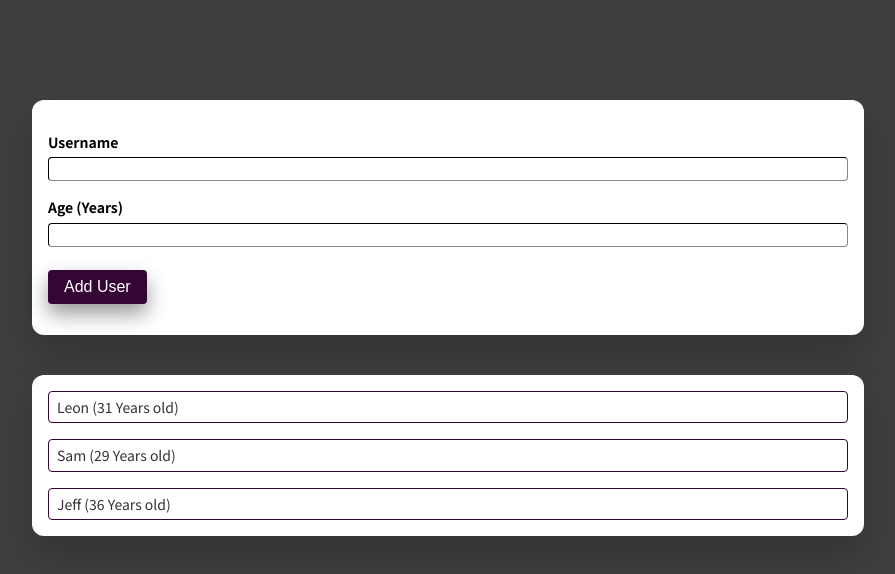
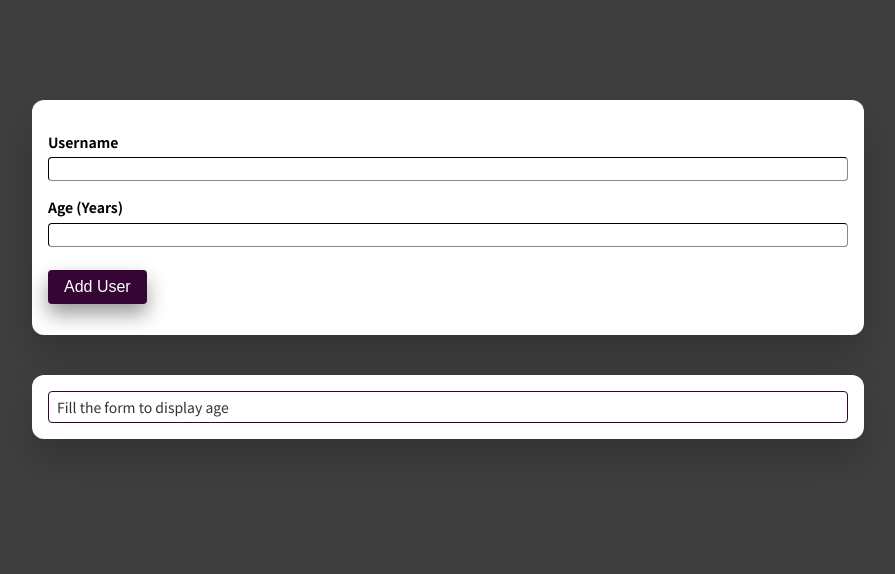
Before and after one commit to Marknjo/react-lab, a React (Create React App) app: page / in a window 1280 px wide. Shown: the top 574 px of the page, without its empty margins (192-1087 px from the left). Built offline with nearby package versions, Linux system fonts and the light colour scheme.

Commit message:
Practicals: handling default screen state

```diff
--- a/src/App/components/ShowInfo/ShowInfoList.js
+++ b/src/App/components/ShowInfo/ShowInfoList.js
@@ -1,11 +1,11 @@
 import styles from './ShowInfoList.module.css';
 
-const ShowInfoList = function ({ name, age }) {
+const ShowInfoList = function ({ name, age, message }) {
   return (
     <li className={styles['info-lists__list']}>
-      <p
-        className={styles['info-list__content']}
-      >{`${name} (${age} Years old)`}</p>
+      <p className={styles['info-list__content']}>
+        {message ? message : `${name} (${age} Years old)`}
+      </p>
     </li>
   );
 };
--- a/src/App/components/ShowInfo/ShowInfoLists.js
+++ b/src/App/components/ShowInfo/ShowInfoLists.js
@@ -1,10 +1,10 @@
+import { useState } from 'react';
 import Card from '../../UI/Card';
 import ShowInfoList from './ShowInfoList';
 import styles from './ShowInfoLists.module.css';
 
-const ShowInfoLists = function () {
-  const usersInfo = [
-    {
+const usersInfo_dummy = [
+  /* {
       id: Math.random().toString().slice(2, 15),
       username: 'Leon',
       age: 31,
@@ -18,20 +18,40 @@ const ShowInfoLists = function () {
       id: Math.random().toString().slice(2, 15),
       username: 'Jeff',
       age: 36,
-    },
+    }, */
 ];
 
-  console.log(usersInfo);
+const ShowInfoLists = function () {
+  const [usersInfo, setUsersInfo] = useState([]);
+
+  //handle page initial load state
+  //1. users info is empty
+  //2. Set message to tell user to add info in the UI
+
+  if (usersInfo.length === 0)
+    setUsersInfo([{ message: 'Fill the form to display age' }]);
+
   return (
     <Card>
       <ul className={styles['info-lists']}>
-        {usersInfo.map(userInfo => (
+        {usersInfo.map(userInfo => {
+          if (userInfo.message) {
+            return (
+              <ShowInfoList
+                key={Math.random().toString().slice(2, 15)}
+                message={userInfo.message}
+              />
+            );
+          } else {
+            return (
               <ShowInfoList
                 key={userInfo.id}
                 name={userInfo.username}
                 age={userInfo.age}
               />
-        ))}
+            );
+          }
+        })}
       </ul>
     </Card>
   );
```
Lines whose indentation alone changed are shown as unchanged.
